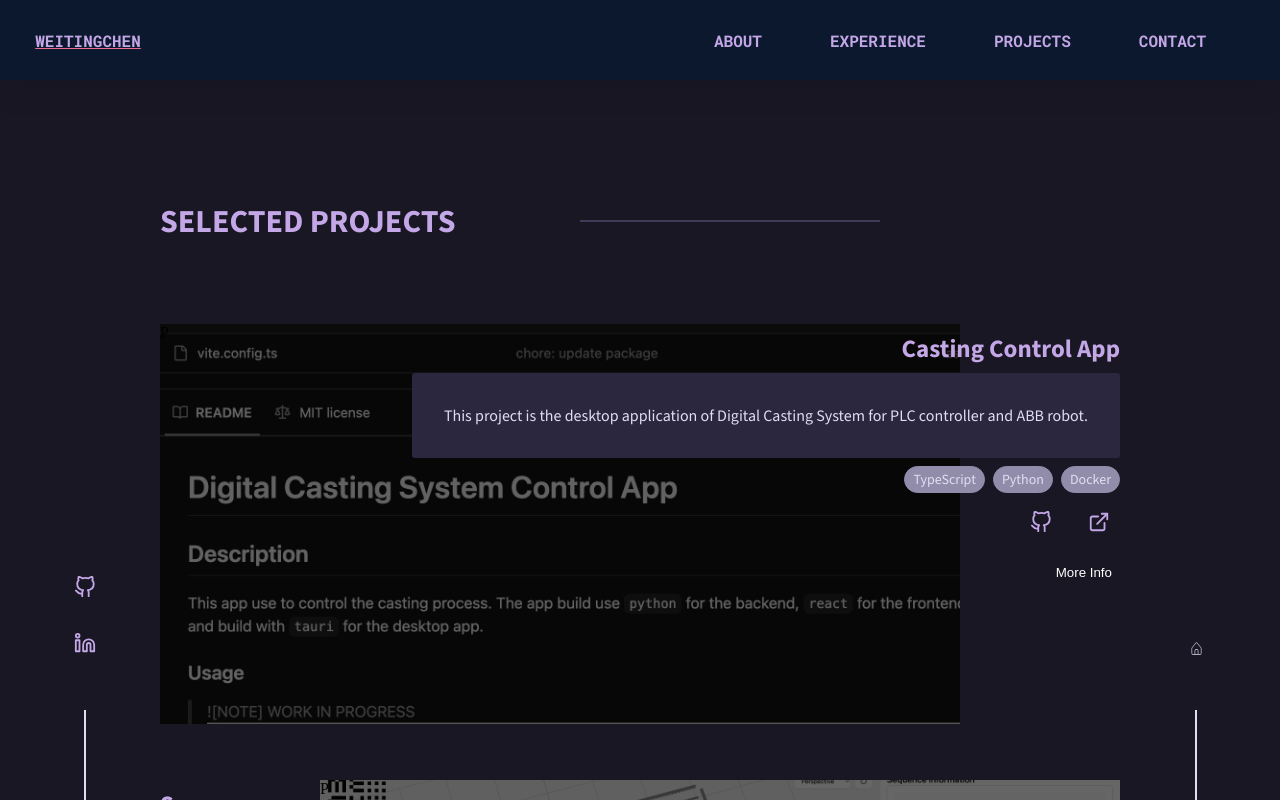
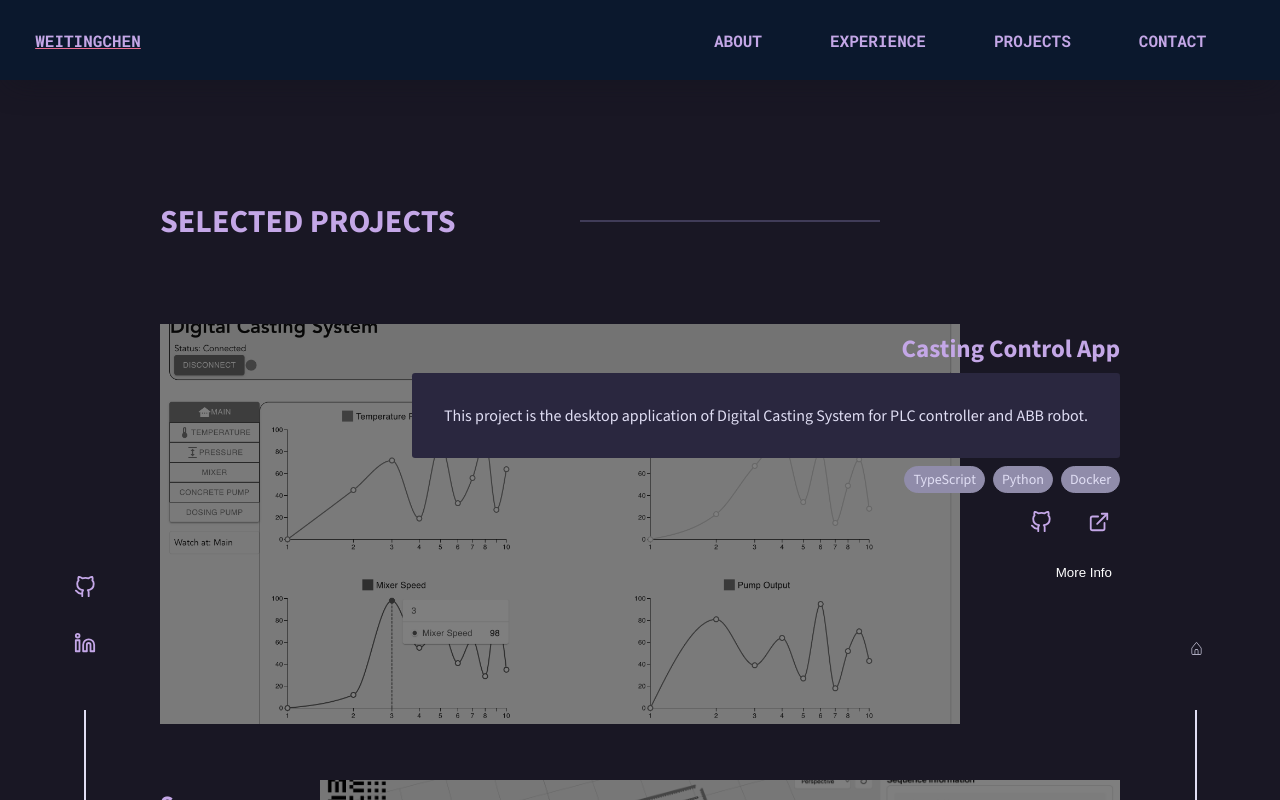
Before and after one commit to WeiTing1991/weitingworks, a Next.js app: page /projects in a window 1280 px wide. Shown: the top 800 px of the page. Built offline with nearby package versions, Linux system fonts and the light colour scheme.

Commit message:
update project image

```diff
--- a/src/pages/_app.tsx
+++ b/src/pages/_app.tsx
@@ -32,10 +32,9 @@ const MainApp: React.FC<AppProps> = ({ Component, pageProps, router }) => {
 };
 
 function MyApp({ Component, pageProps, router }: AppProps) {
-
 	return (
 		<ThemeProvider>
-      <MainApp Component={Component} pageProps={pageProps} router={router}/>
+			<MainApp Component={Component} pageProps={pageProps} router={router} />
 		</ThemeProvider>
 	);
 }
--- a/src/scss/sections/_projects.scss
+++ b/src/scss/sections/_projects.scss
@@ -76,7 +76,7 @@
           position: absolute;
           width: 100%;
           height: 100%;
-          background-color: #00000099;
+          background-color: #00000080;
         }
 
         img {
@@ -137,6 +137,7 @@
             border-radius: 20px;
             border: 0.2px solid var(--slate);
             font-size: var(--tsm1);
+
             &:hover {
               border: 0.2px solid var(--theme-color);
               // background-color: var(--theme-color);
--- a/src/sections/Projects.tsx
+++ b/src/sections/Projects.tsx
@@ -42,7 +42,7 @@ function Projects() {
 								}}
 							>
 								<div className="project-image">
-									<div className="project-image-overlay">P</div>
+									<div className="project-image-overlay"></div>
 									<div className="project-image-container">
 										<Image src={image} fill alt={title} quality={100} />
 									</div>
```
Also changed, not shown: public/project/casting_app/featured.jpg. Lines whose indentation alone changed are shown as unchanged.
